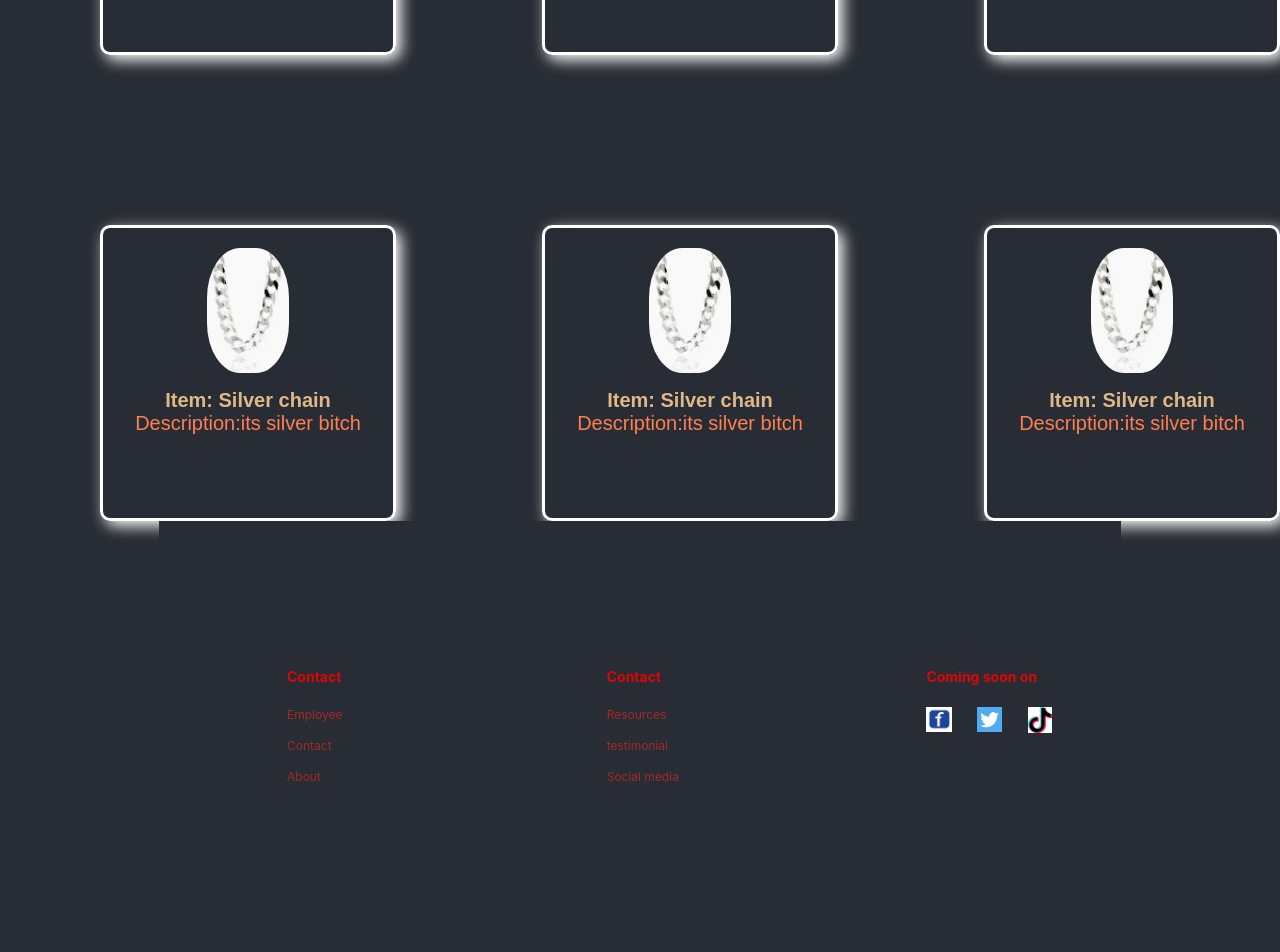
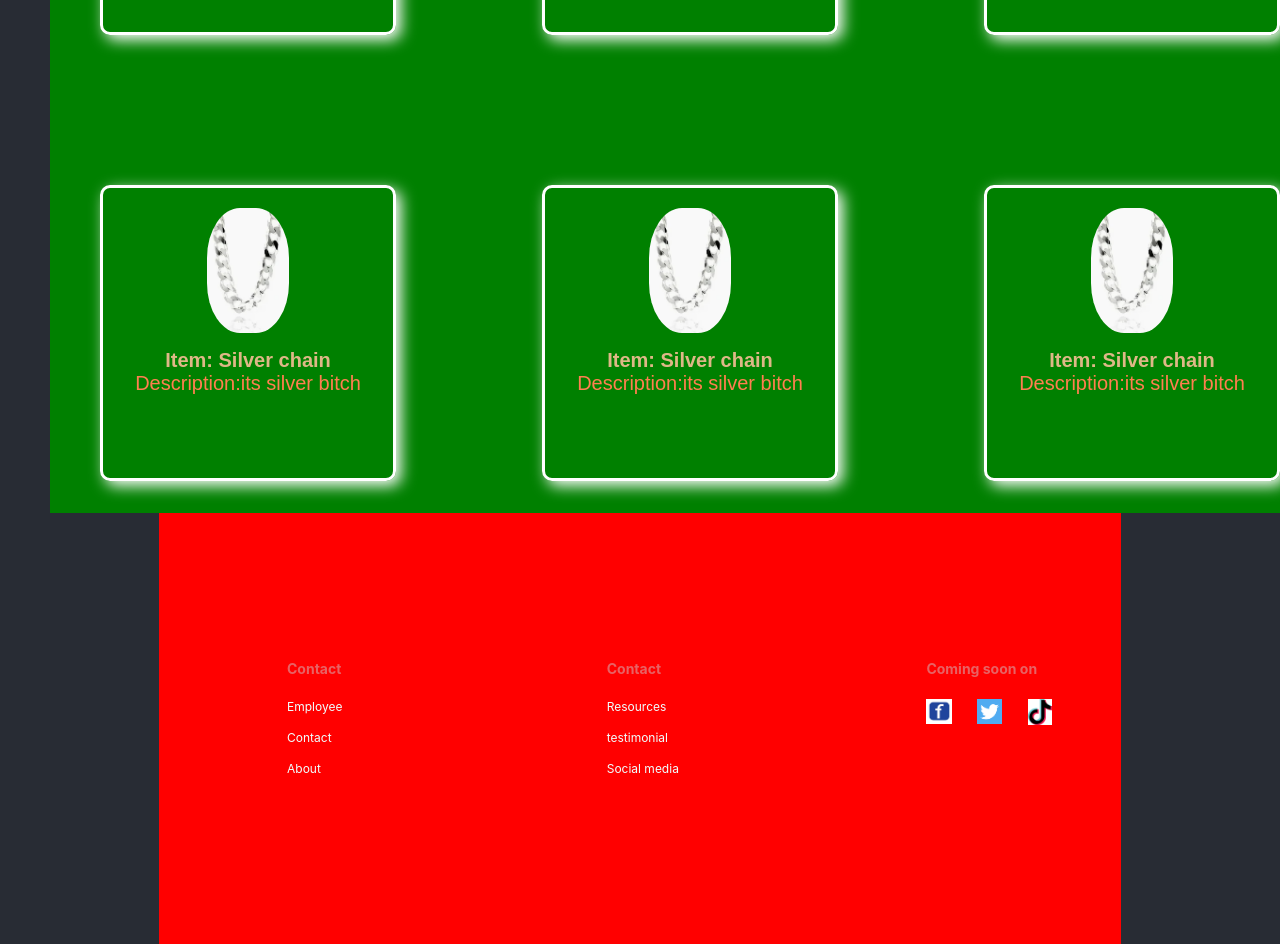
Before and after one commit to ocalle1/store, a React (Create React App) app: page / in a window 1280 px wide. Shown: the part 1007-1959 px from the top of the page. Built offline with nearby package versions, Linux system fonts and the light colour scheme.

Commit message:
made Cards in Body.js respond by making the Cards display vertically when width is narrowed

```diff
--- a/src/App.js
+++ b/src/App.js
@@ -1,7 +1,7 @@
 import './App.css';
-import Header from './components/Header';
+import Header from './components/header/Header';
 import Footer from './components/footer/Footer';
-import Body from './components/Body';
+import Body from './components/body/Body';
 
 
 function App() {
--- a/src/components/Body.js
+++ /dev/null
@@ -1,64 +0,0 @@
-import React from "react";
-import Card from "./gold-images-cards/goldImages";
-
-import './body.css'
-import goldChain1 from './images/goldChain1.jpg'
-import goldChain2 from './images/goldChain2.webp'
-import goldChain3 from './images/goldChain3.webp'
-import Card2 from "./gold-images-cards/silverImages";
-import silverChain1 from './images/silverChain1.webp'
-function Body() {
-    return (
-        <>
-            <div className="cards-container">
-                <Card
-                    image={goldChain1}
-                    name="gold necklace"
-                    description="its not fake gold but its mexican goldasdsaa"
-                />
-
-                <Card
-                    image={goldChain2}
-                    name="gold chain"
-                    description="Its long a itdsadsadsdasdas silverdsadsadasd sdad asdasdsada"
-                />
-                <Card2
-                    image={silverChain1}
-                    name="Silver chain"
-                    description="its silver bitch"
-                />
-                <Card2
-                    image={silverChain1}
-                    name="Silver chain"
-                    description="its silver bitch"
-                /><Card2
-                    image={silverChain1}
-                    name="Silver chain"
-                    description="its silver bitch"
-                /><Card2
-                    image={silverChain1}
-                    name="Silver chain"
-                    description="its silver bitch"
-                />
-                <Card2
-                    image={silverChain1}
-                    name="Silver chain"
-                    description="its silver bitch"
-                /><Card2
-                    image={silverChain1}
-                    name="Silver chain"
-                    description="its silver bitch"
-                />
-                <Card2
-                    image={silverChain1}
-                    name="Silver chain"
-                    description="its silver bitch"
-                />
-            </div>
-
-        </>
-
-    );
-};
-
-export default Body;
--- /dev/null
+++ b/src/components/body/Body.js
@@ -0,0 +1,70 @@
+import React from "react";
+import Card from "../gold-images-cards/goldImages";
+import './body.css';
+import goldChain1 from '../images/goldChain1.jpg';
+import goldChain2 from '../images/goldChain2.webp';
+import goldChain3 from '../images/goldChain3.webp';
+import silverChain1 from '../images/silverChain1.webp';
+import Card2 from "../gold-images-cards/silverImages";
+
+
+
+function Body() {
+    return (
+        <>
+            <div className="cards-container section_padding_body">
+                <div className="sb_body">
+                    <div className="sb_card">
+
+                        <Card
+                            image={goldChain1}
+                            name="gold necklace"
+                            description="its not fake gold but its mexican goldasdsaa"
+                        />
+                        <Card
+                            image={goldChain2}
+                            name="gold chain"
+                            description="Its long a itdsadsadsdasdas silverdsadsadasd sdad asdasdsada"
+                        />
+                        <Card2
+                            image={silverChain1}
+                            name="Silver chain"
+                            description="its silver bitch"
+                        />
+                        <Card2
+                            image={silverChain1}
+                            name="Silver chain"
+                            description="its silver bitch"
+                        /><Card2
+                            image={silverChain1}
+                            name="Silver chain"
+                            description="its silver bitch"
+                        /><Card2
+                            image={silverChain1}
+                            name="Silver chain"
+                            description="its silver bitch"
+                        />
+                        <Card2
+                            image={silverChain1}
+                            name="Silver chain"
+                            description="its silver bitch"
+                        /><Card2
+                            image={silverChain1}
+                            name="Silver chain"
+                            description="its silver bitch"
+                        />
+                        <Card2
+                            image={silverChain1}
+                            name="Silver chain"
+                            description="its silver bitch"
+                        />
+                    </div>
+                </div>
+            </div>
+
+        </>
+
+    );
+};
+
+export default Body;
--- a/src/components/body.css
+++ b/src/components/body/body.css
@@ -1,4 +1,26 @@
+.section_padding_body {
+    padding: 0rem 0rem;
+
+}
+
+.sb_body {
+    display: flex;
+    flex-direction: column;
+}
+
+.sb_card {
+    display: flex;
+    justify-content: space-between;
+    align-items: flex-start;
+    flex-direction: row;
+    flex-wrap: wrap;
+    text-align: left;
+    margin-bottom: 2rem;
+}
+
 .cards-container {
+    /* color for rough copy of code */
+    background-color: green;
     display: flex;
     justify-content: space-between;
     flex-wrap: wrap;
--- a/src/components/footer/Footer.js
+++ b/src/components/footer/Footer.js
@@ -9,8 +9,13 @@ function Footer() {
         <>
             <div className="footer">
                 <div className="sb_footer section_padding">
+
+                    {/* <div className="sb_footing-heading">
+                        <h1>Stay Connected</h1>
+                    </div> */}
+
                     <div className="sb_footer-links">
-                        <div className="sb_footer-links_div">
+                        <div className="sb_footer-links_div sb_footing-heading">
                             <h4>Contact</h4>
                             <a href="/employee">
                                 <p>Employee</p>
--- a/src/components/footer/footer.css
+++ b/src/components/footer/footer.css
@@ -3,7 +3,9 @@
 }
 
 .footer {
-    background-color: #282c34
+    /* this is the color that I want */
+    /* background-color: #282c34 */
+    background-color: red
 }
 
 .sb_footer {
@@ -28,11 +30,11 @@
     display: flex;
     justify-content: flex-start;
     flex-direction: column;
-    color: rgb(222, 6, 9);
+    color: rgb(232, 98, 100);
 }
 
 a {
-    color: brown;
+    color: azure;
     text-decoration: none;
 }
 
@@ -60,14 +62,19 @@ a {
 
 @media screen and (max-width: 850px) {
     .sb_footing-heading h1 {
-        font-size: 44px;
+        font-size: 144px;
+        line-height: 50px;
+    }
+
+    .sb_footer-links_div p {
+        font-size: 24px;
         line-height: 50px;
     }
 }
 
 @media screen and (max-width: 550px) {
     .sb_footing-heading h1 {
-        font-size: 34px;
+        font-size: 134px;
         line-height: 42px;
     }
 
--- a/src/components/Header.js
+++ b/src/components/header/Header.js
@@ -1,7 +1,7 @@
 import React, { useState } from "react";
 import './Header.css';
 // import Diamond from './images/DiamondHeader';
-import { ReactComponent as Diamond } from './images/Diamond.svg';
+import { ReactComponent as Diamond } from '../images/Diamond.svg';
 
 
 function Header() {
```
Also changed, not shown: src/components/header/Header.css (renamed from src/components/Header.css).
